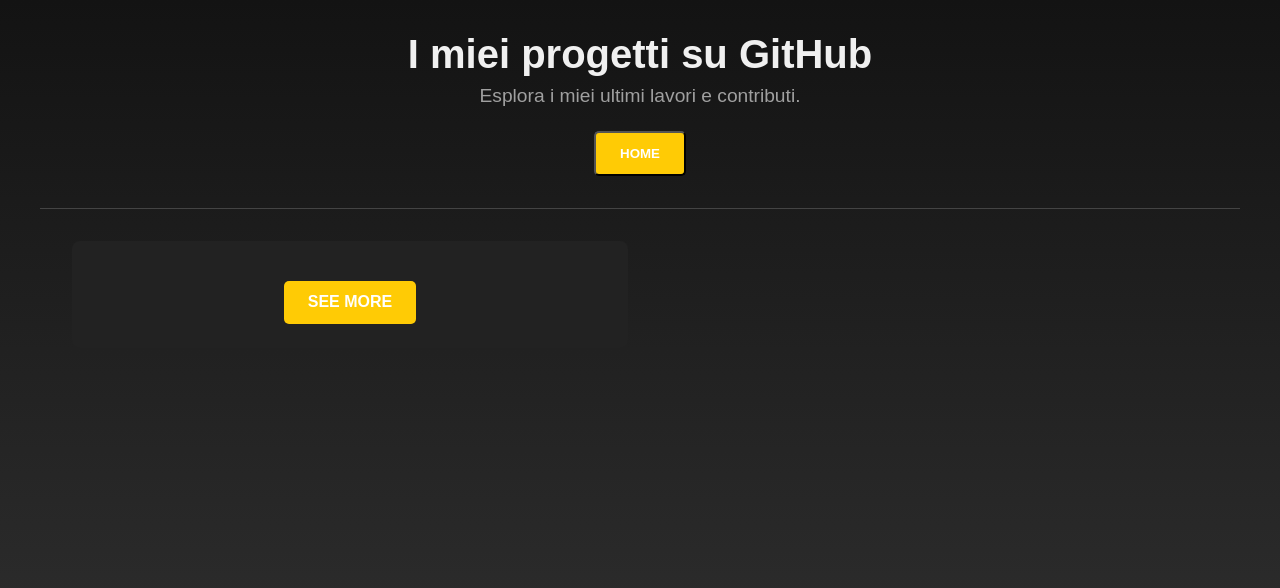
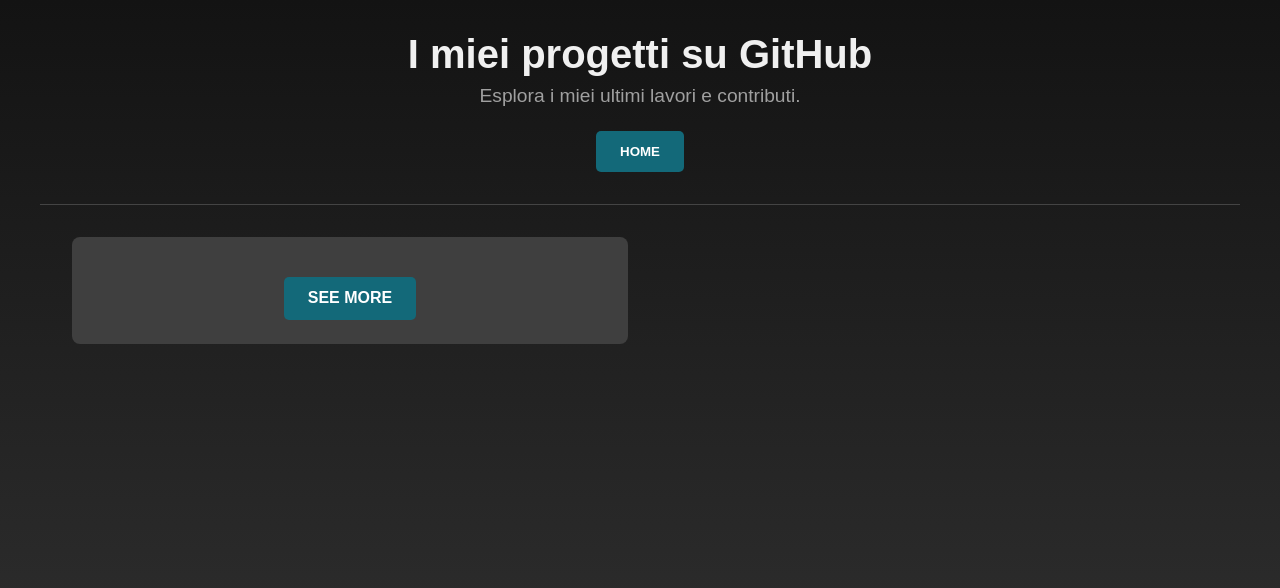
Before and after one commit to tridoz06/GPOI, a PHP site: page /projects.php in a window 1280 px wide. Shown: the top 588 px of the page. Run offline with PHP 8.4, Linux system fonts and the light colour scheme; tables that the repository leaves empty or names only in its code hold one stand-in row (values such as "Sample post"); data that the repository does not hold is empty.

Commit message:
tolto bordo da button home e prova nuovi colori

```diff
--- a/CSS/projects.css
+++ b/CSS/projects.css
@@ -45,7 +45,7 @@ header p {
 }
 
 .project-card {
-    background: #222;
+    background: #3f3f3f;
     padding: 1.5rem;
     border-radius: 8px;
     transition: transform 0.3s, background 0.3s;
@@ -60,11 +60,11 @@ header p {
 .project-card h2 {
     font-size: 1.5rem;
     margin-bottom: 0.5rem;
-    color: #ffcb05;
+    color: #4db412;
 }
 
 .project-card p {
-    color: #cccccc;
+    color: #e7e7e7;
     margin-bottom: 1rem;
     font-size: 1rem;
     line-height: 1.5;
@@ -74,8 +74,9 @@ header p {
     display: inline-block;
     padding: 0.8rem 1.5rem;
     border-radius: 5px;
+    border:none;
     color: #fff;
-    background: #ffcb05;
+    background: #136979;
     text-decoration: none;
     font-weight: bold;
     transition: background 0.3s;
```
